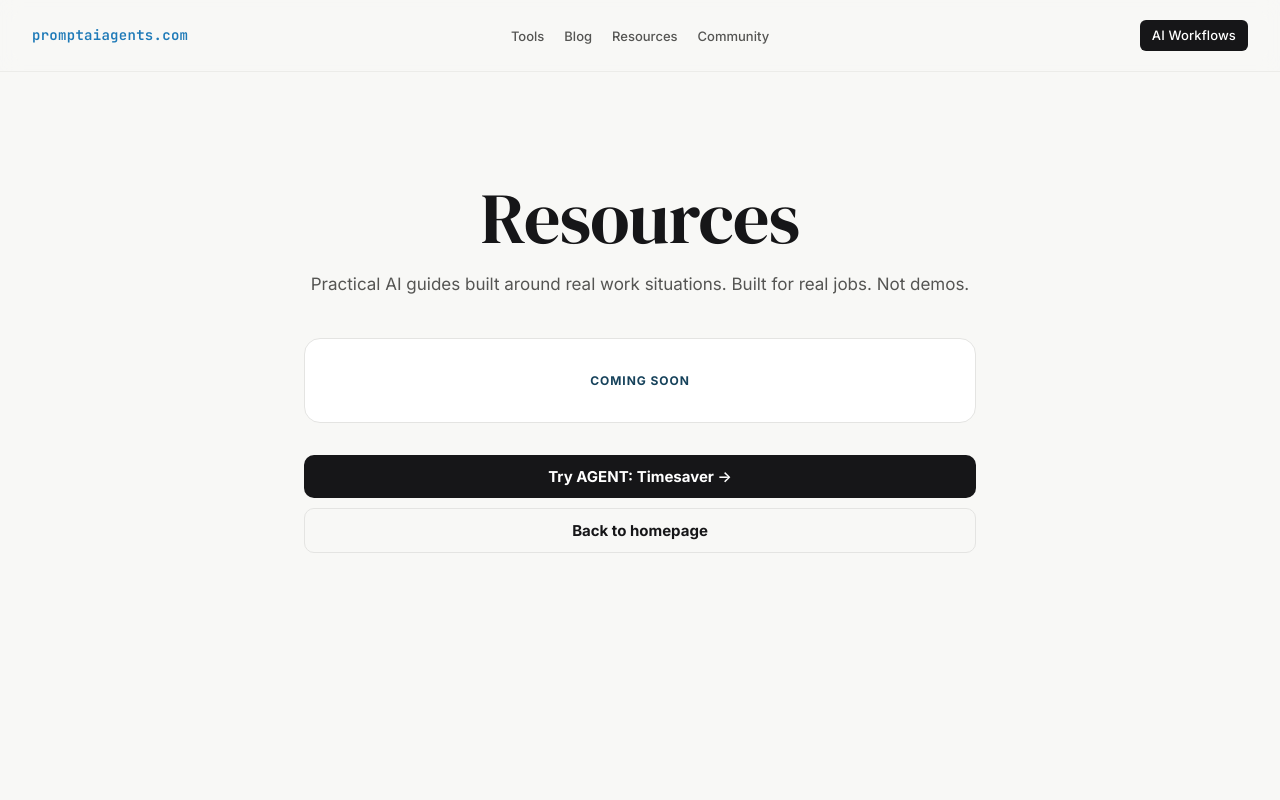
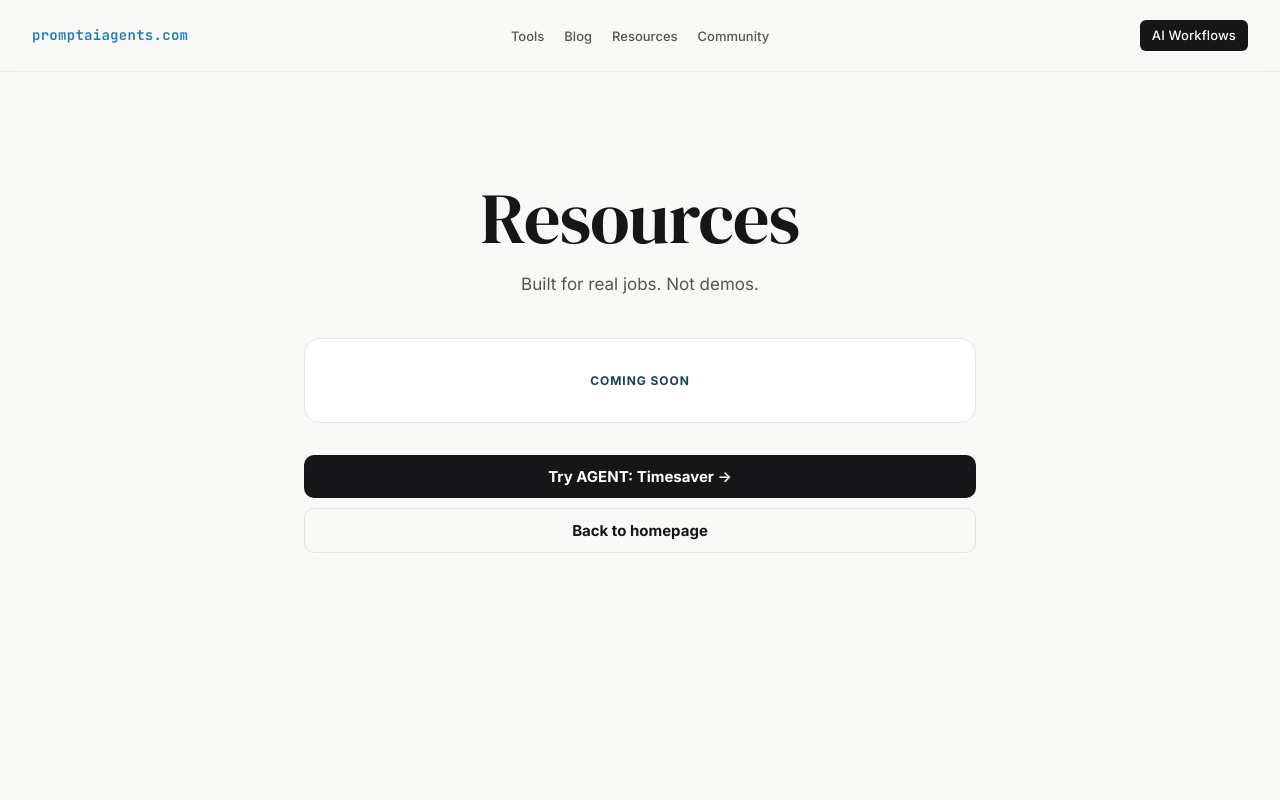
Before and after one commit to coolcalvin457-tech/agent-timesaver-nextjs, a Next.js app: page /guides in a window 1280 px wide. Shown: the top 800 px of the page. Built offline with nearby package versions, Linux system fonts and the light colour scheme.

Commit message:
Update Resources subheader to match Tools and Blog

```diff
--- a/app/guides/page.tsx
+++ b/app/guides/page.tsx
@@ -31,7 +31,7 @@ export default function GuidesPage() {
                 margin: "0 auto",
               }}
             >
-              Practical AI guides built around real work situations. Built for real jobs. Not demos.
+              Built for real jobs. Not demos.
             </p>
           </div>
         </div>
```
